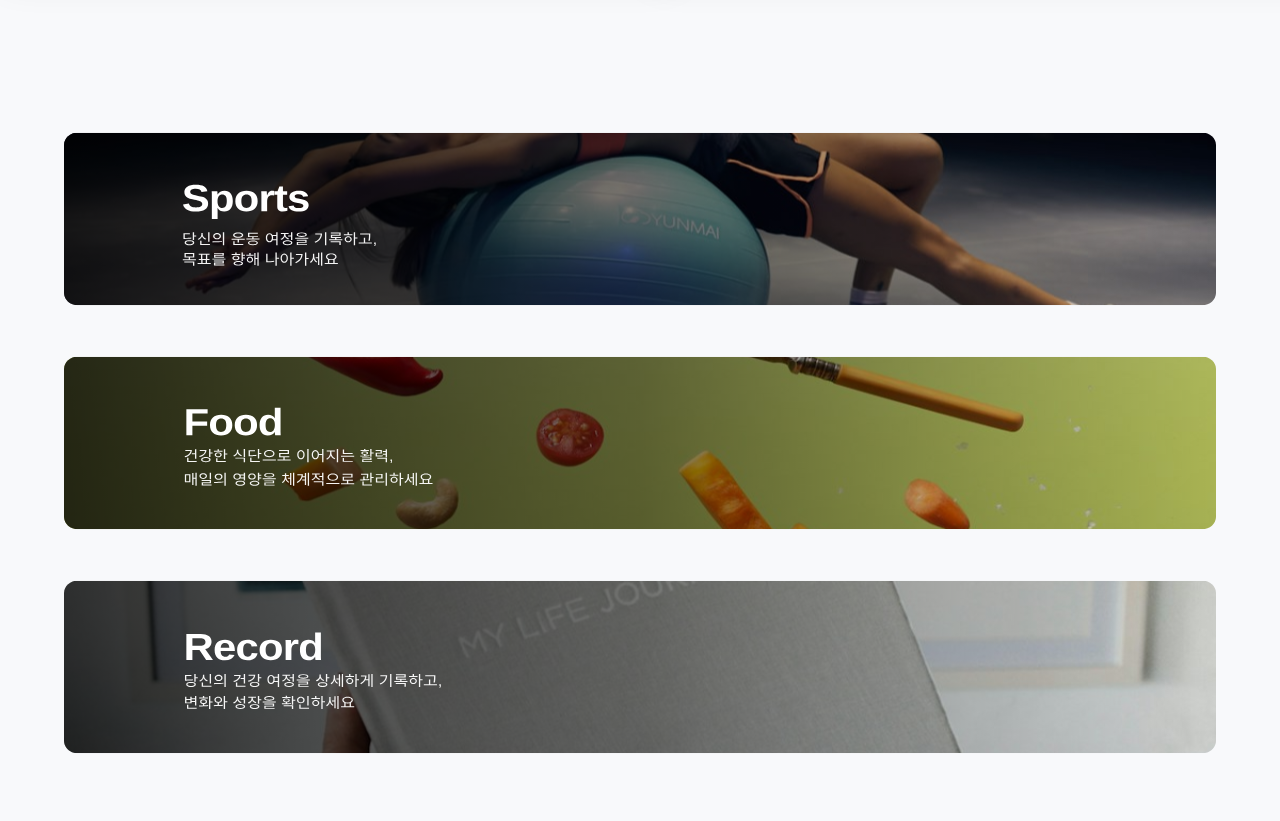
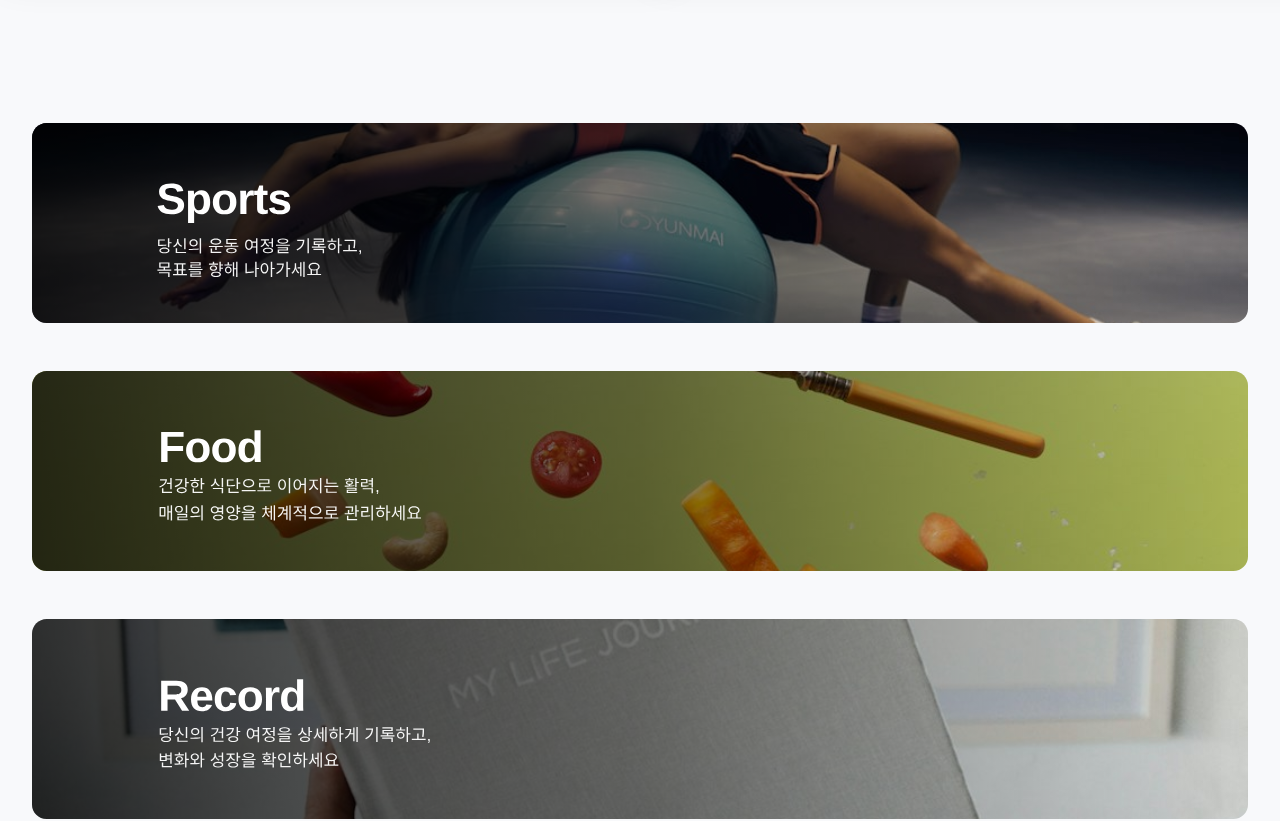
Before and after one commit to SMU-FitNation-Health/FrontEnd, a React (Vite) app: page /dashboard in a window 1280 px wide. Shown: the part 1540-2361 px from the top of the page. Built offline with nearby package versions, Linux system fonts and the light colour scheme.

Commit message:
대시보드 최종

```diff
--- a/src/pages/dashboard/components/QuickLinks.jsx
+++ b/src/pages/dashboard/components/QuickLinks.jsx
@@ -5,10 +5,10 @@ import Das3 from "../../../assets/dashboard/das3.svg?react";
 import Das4 from "../../../assets/dashboard/das4.svg?react";
 
 const S = {
-  width: "clamp(400px, 90vw, 1400px)",
-  scaleY: 0.9,
-  gap:     "clamp(4px, 4vmin, 100px)",   // SVG들 사이 간격
-  marginY: "clamp(30px, 20vmin, 200px)", // 위·아래 다른 컴포넌트와 간격
+  width:  "clamp(400px, 95vw, 1400px)",
+  height: "clamp(130px, 25vmin, 300px)",
+  gap:     "clamp(4px, 6vmin, 120px)",
+  marginY: "clamp(30px, 20vmin, 200px)",
 };
 
 function SvgButton({ Svg, to = "#", label }) {
@@ -27,14 +27,13 @@ function SvgButton({ Svg, to = "#", label }) {
       <Svg
         role="button"
         aria-label={label}
-        onClick={handleClick}   // ✅ svg 자체에만 클릭
+        onClick={handleClick}
+        preserveAspectRatio="none"
         style={{
-          width: S.width,        // 가로만 제어
-          height: "auto",        // 세로는 원래 비율대로
+          width: S.width,
+          height: S.height,
+          maxWidth: "100%",
           display: "block",
-          pointerEvents: "visiblePainted", // 실제 그려진 부분만 클릭되도록 시도
-          transform: `scaleY(${S.scaleY})`,
-          transformOrigin: "center",       // 가운데 기준으로 위아래로 늘어나게
         }}
         className="
           cursor-pointer
```
